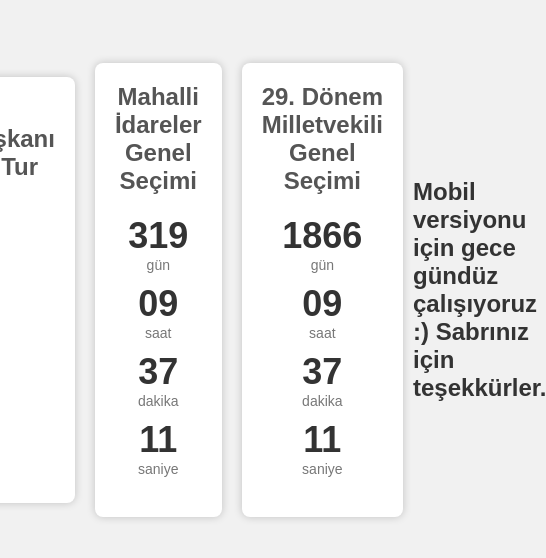
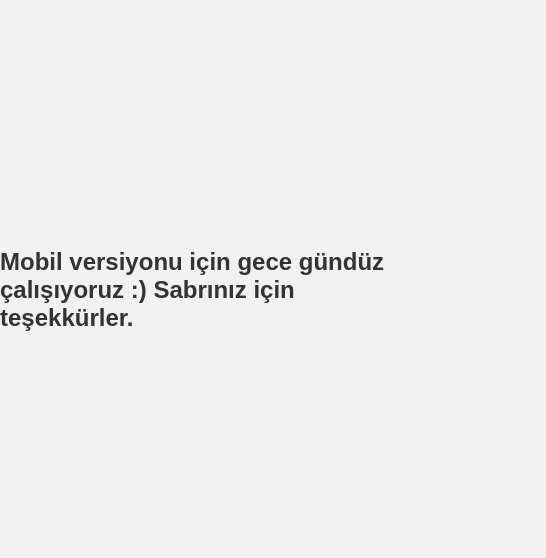
Before and after one commit to EReaXe/election-day-counter, a plain HTML site: page index.html in a window 390 px wide. Shown: the part 132-690 px from the top of the page, 546 px wide, since content can reach past the window. Drawn offline with Linux system fonts and the light colour scheme.

Commit message:
Update style.css

```diff
--- a/css/style.css
+++ b/css/style.css
@@ -56,14 +56,19 @@ div {
   color: #777;
 }
 
+h2 {
+display: none;
+}
+
 /* Ekran genişliği 600 pikselden küçükse (mobil cihazlar için) */
 @media (max-width: 600px) {
   /* Container elemanları için ayarları güncelle */
   .container {
-    padding: 20px;
-    border-radius: 8px;
-    box-shadow: 0 0 8px rgba(0, 0, 0, 0.2);
-    max-width: 300px;
-    margin: 10px;
+    display: none;
   }
+  h2 {
+display: block;
 }
+
+}
+}
```
